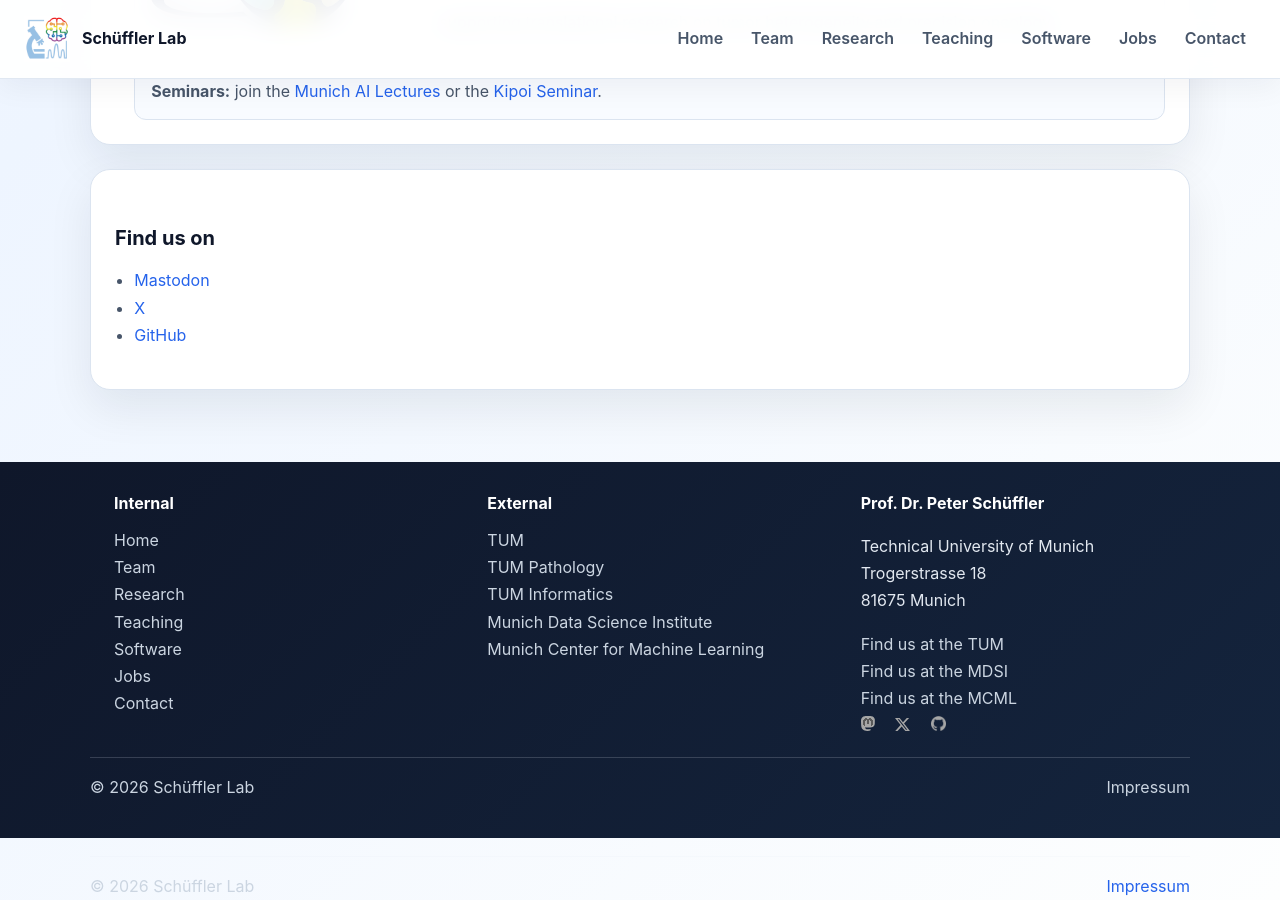
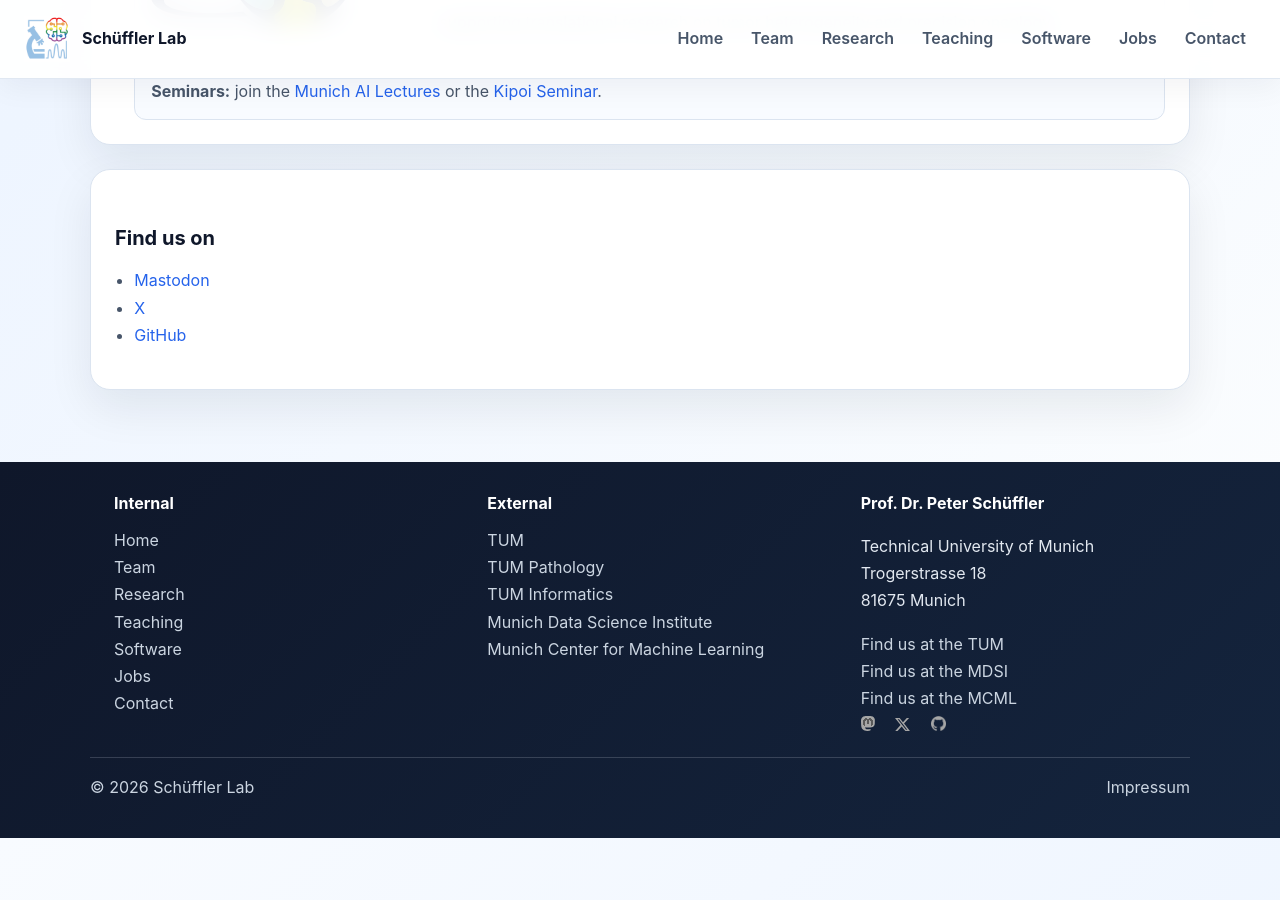
Before and after one commit to schuefflerlab/schuefflerlab.github.io, a Jekyll site: the page built from index.html, in a window 1280 px wide and 900 px high, scrolled down 1484 px. Built offline with Jekyll 4.4.1, drawn with Linux system fonts in a browser that asks for light colours; after the commit the page ends 2322 px from its top, so only the background shows below that.

Commit message:
fixed format

```diff
--- a/_layouts/layout.html
+++ b/_layouts/layout.html
@@ -1,5 +1,6 @@
 <!DOCTYPE html>
 <html lang="en">
+
 <head>
   <meta charset="utf-8" />
   <meta name="viewport" content="width=device-width,initial-scale=1" />
@@ -48,9 +56,22 @@
       background: linear-gradient(135deg, #f8fbff 0%, #eef5ff 45%, #fdfefe 100%);
       line-height: 1.7;
     }
-      a { color: var(--accent); text-decoration: none; }
-      a:hover { color: var(--accent-strong); }
-      .site-shell { min-height: 100vh; display: flex; flex-direction: column; }
+
+    a {
+      color: var(--accent);
+      text-decoration: none;
+    }
+
+    a:hover {
+      color: var(--accent-strong);
+    }
+
+    .site-shell {
+      min-height: 100vh;
+      display: flex;
+      flex-direction: column;
+    }
+
     .site-header {
       position: sticky;
       top: 0;
@@ -65,9 +86,30 @@
       border-bottom: 1px solid rgba(219, 228, 240, 0.85);
       box-shadow: 0 8px 30px rgba(15, 23, 42, 0.05);
     }
-      .header-brand { display: flex; align-items: center; gap: 12px; font-weight: 700; color: var(--text); }
-      .header-brand img { height: 46px; width: auto; display: block; }
-      .site-nav ul { list-style: none; margin: 0; padding: 0; display: flex; flex-wrap: wrap; gap: 8px; }
+
+    .header-brand {
+      display: flex;
+      align-items: center;
+      gap: 12px;
+      font-weight: 700;
+      color: var(--text);
+    }
+
+    .header-brand img {
+      height: 46px;
+      width: auto;
+      display: block;
+    }
+
+    .site-nav ul {
+      list-style: none;
+      margin: 0;
+      padding: 0;
+      display: flex;
+      flex-wrap: wrap;
+      gap: 8px;
+    }
+
     .site-nav a {
       padding: 8px 10px;
       border-radius: 999px;
@@ -75,9 +117,22 @@
       font-weight: 600;
       transition: background-color 0.2s ease, color 0.2s ease;
     }
-      .site-nav a:hover { background: var(--surface-soft); color: var(--accent); }
-      .page-content { flex: 1; padding: 36px 20px 72px; }
-      .content-shell { max-width: 1100px; margin: 0 auto; }
+
+    .site-nav a:hover {
+      background: var(--surface-soft);
+      color: var(--accent);
+    }
+
+    .page-content {
+      flex: 1;
+      padding: 36px 20px 72px;
+    }
+
+    .content-shell {
+      max-width: 1100px;
+      margin: 0 auto;
+    }
+
     .hero-card {
       display: grid;
       grid-template-columns: 1.1fr 0.9fr;
@@ -88,6 +143,7 @@
       border: 1px solid var(--border);
       box-shadow: var(--shadow);
     }
+
     .eyebrow {
       display: inline-block;
       margin: 0 0 8px;
@@ -97,13 +153,25 @@
       text-transform: uppercase;
       color: var(--accent);
     }
+
     .hero-card h1 {
       margin: 0 0 12px;
       font-size: clamp(2rem, 4vw, 3rem);
       line-height: 1.15;
     }
-      .hero-card p { color: var(--muted); margin: 0 0 12px; }
-      .hero-actions { display: flex; flex-wrap: wrap; gap: 12px; margin-top: 18px; }
+
+    .hero-card p {
+      color: var(--muted);
+      margin: 0 0 12px;
+    }
+
+    .hero-actions {
+      display: flex;
+      flex-wrap: wrap;
+      gap: 12px;
+      margin-top: 18px;
+    }
+
     .button {
       display: inline-flex;
       align-items: center;
@@ -113,10 +181,30 @@
       font-weight: 700;
       transition: transform 0.2s ease, box-shadow 0.2s ease;
     }
-      .button:hover { transform: translateY(-1px); }
-      .button.primary { background: var(--accent); color: white; box-shadow: 0 10px 24px rgba(37, 99, 235, 0.2); }
-      .button.secondary { background: white; color: var(--text); border: 1px solid var(--border); }
-      .hero-image { width: 100%; border-radius: 18px; box-shadow: 0 14px 32px rgba(15, 23, 42, 0.14); display: block; }
+
+    .button:hover {
+      transform: translateY(-1px);
+    }
+
+    .button.primary {
+      background: var(--accent);
+      color: white;
+      box-shadow: 0 10px 24px rgba(37, 99, 235, 0.2);
+    }
+
+    .button.secondary {
+      background: white;
+      color: var(--text);
+      border: 1px solid var(--border);
+    }
+
+    .hero-image {
+      width: 100%;
+      border-radius: 18px;
+      box-shadow: 0 14px 32px rgba(15, 23, 42, 0.14);
+      display: block;
+    }
+
     .panel {
       margin-top: 24px;
       padding: 24px;
@@ -125,7 +213,12 @@
       border: 1px solid var(--border);
       box-shadow: var(--shadow);
     }
-      .panel h2 { margin-top: 0; font-size: 1.25rem; }
+
+    .panel h2 {
+      margin-top: 0;
+      font-size: 1.25rem;
+    }
+
     .logo-grid {
       display: grid;
       grid-template-columns: repeat(auto-fit, minmax(140px, 1fr));
@@ -133,6 +226,7 @@
       align-items: center;
       margin-top: 16px;
     }
+
     .logo-grid a {
       display: flex;
       justify-content: center;
@@ -144,32 +238,125 @@
       background: var(--surface-soft);
       transition: transform 0.2s ease, box-shadow 0.2s ease;
     }
-      .logo-grid a:hover { transform: translateY(-2px); box-shadow: 0 10px 24px rgba(15, 23, 42, 0.08); }
-      .logo-grid img { max-width: 100%; max-height: 72px; width: auto; height: auto; object-fit: contain; }
-      .project-list { list-style: none; padding: 0; margin: 0; display: grid; gap: 12px; }
-      .project-list li { padding: 14px 16px; border-radius: 12px; background: var(--surface-soft); border: 1px solid var(--border); }
 
-      .search-input { width:100%; max-width:420px; padding:10px 14px; border:1px solid #d1d5db; border-radius:10px; margin-bottom:18px; }
-      .publications { max-width: 860px; margin: 0 auto; }
-      .publication-list { list-style:none; margin:0; padding:0; }
-      .publication-item { margin-bottom: 1.5rem; padding-bottom: 1.5rem; border-bottom: 1px solid #e5e7eb; }
-      .publication-item:last-child { border-bottom: none; padding-bottom: 0; margin-bottom: 0; }
-      .publication-title { font-weight: 700; margin: 0 0 0.25rem; }
-      .publication-meta { color:#4b5563; margin: 0.25rem 0 0.75rem; }
-      .publication-links a { color:#1d4ed8; text-decoration:none; margin-right: 1rem; }
-      .publication-links a:hover { text-decoration:underline; }
+    .logo-grid a:hover {
+      transform: translateY(-2px);
+      box-shadow: 0 10px 24px rgba(15, 23, 42, 0.08);
+    }
 
-      .content-shell h1, .content-shell h2, .content-shell h3 { color: var(--text); line-height: 1.25; }
-      .content-shell h1 { font-size: clamp(1.8rem, 3vw, 2.4rem); margin-top: 0; }
-      .content-shell h2 { font-size: 1.25rem; margin-top: 2rem; }
-      .content-shell p, .content-shell ul, .content-shell li { color: var(--muted); }
-      .content-shell ul { padding-left: 1.2rem; }
-      .content-shell img { max-width: 100%; height: auto; }
+    .logo-grid img {
+      max-width: 100%;
+      max-height: 72px;
+      width: auto;
+      height: auto;
+      object-fit: contain;
+    }
+
+    .project-list {
+      list-style: none;
+      padding: 0;
+      margin: 0;
+      display: grid;
+      gap: 12px;
+    }
+
+    .project-list li {
+      padding: 14px 16px;
+      border-radius: 12px;
+      background: var(--surface-soft);
+      border: 1px solid var(--border);
+    }
+
+    .search-input {
+      width: 100%;
+      max-width: 420px;
+      padding: 10px 14px;
+      border: 1px solid #d1d5db;
+      border-radius: 10px;
+      margin-bottom: 18px;
+    }
+
+    .publications {
+      max-width: 860px;
+      margin: 0 auto;
+    }
+
+    .publication-list {
+      list-style: none;
+      margin: 0;
+      padding: 0;
+    }
+
+    .publication-item {
+      margin-bottom: 1.5rem;
+      padding-bottom: 1.5rem;
+      border-bottom: 1px solid #e5e7eb;
+    }
+
+    .publication-item:last-child {
+      border-bottom: none;
+      padding-bottom: 0;
+      margin-bottom: 0;
+    }
+
+    .publication-title {
+      font-weight: 700;
+      margin: 0 0 0.25rem;
+    }
+
+    .publication-meta {
+      color: #4b5563;
+      margin: 0.25rem 0 0.75rem;
+    }
+
+    .publication-links a {
+      color: #1d4ed8;
+      text-decoration: none;
+      margin-right: 1rem;
+    }
+
+    .publication-links a:hover {
+      text-decoration: underline;
+    }
+
+    .content-shell h1,
+    .content-shell h2,
+    .content-shell h3 {
+      color: var(--text);
+      line-height: 1.25;
+    }
+
+    .content-shell h1 {
+      font-size: clamp(1.8rem, 3vw, 2.4rem);
+      margin-top: 0;
+    }
+
+    .content-shell h2 {
+      font-size: 1.25rem;
+      margin-top: 2rem;
+    }
+
+    .content-shell p,
+    .content-shell ul,
+    .content-shell li {
+      color: var(--muted);
+    }
+
+    .content-shell ul {
+      padding-left: 1.2rem;
+    }
+
+    .content-shell img {
+      max-width: 100%;
+      height: auto;
+    }
+
     .site-footer {
       padding: 28px 20px 36px;
       background: linear-gradient(135deg, #0f172a 0%, #14243d 100%);
       color: #e2e8f0;
     }
+
     .footer-grid {
       max-width: 1100px;
       margin: 0 auto;
@@ -177,11 +364,32 @@
       grid-template-columns: repeat(auto-fit, minmax(220px, 1fr));
       gap: 20px;
     }
-      .footer-grid div { margin: 0 24px; }
-      .site-footer h2 { font-size: 1rem; margin: 0 0 10px; color: white; }
-      .site-footer ul { list-style: none; padding: 0; margin: 0; display: grid; }
-      .site-footer a { color: #cbd5e1; }
-      .site-footer a:hover { color: white; }
+
+    .footer-grid div {
+      margin: 0 24px;
+    }
+
+    .site-footer h2 {
+      font-size: 1rem;
+      margin: 0 0 10px;
+      color: white;
+    }
+
+    .site-footer ul {
+      list-style: none;
+      padding: 0;
+      margin: 0;
+      display: grid;
+    }
+
+    .site-footer a {
+      color: #cbd5e1;
+    }
+
+    .site-footer a:hover {
+      color: white;
+    }
+
     .footer-meta {
       max-width: 1100px;
       margin: 18px auto 0;
@@ -193,15 +401,32 @@
       flex-wrap: wrap;
       color: #cbd5e1;
     }
-      .logo-inv { filter: grayscale(1) contrast(100) brightness(1) invert(65%); }
-      .logo-xsmall { max-height: 15px; max-width: 15px;}
+
+    .logo-inv {
+      filter: grayscale(1) contrast(100) brightness(1) invert(65%);
+    }
+
+    .logo-xsmall {
+      max-height: 15px;
+      max-width: 15px;
+    }
+
     @media (max-width: 780px) {
-        .site-header { align-items: flex-start; }
-        .site-nav { width: 100%; }
-        .hero-card { grid-template-columns: 1fr; }
+      .site-header {
+        align-items: flex-start;
+      }
+
+      .site-nav {
+        width: 100%;
+      }
+
+      .hero-card {
+        grid-template-columns: 1fr;
+      }
     }
   </style>
 </head>
+
 <body>
   <div class="site-shell">
     <header class="site-header">
@@ -265,19 +490,16 @@
             <li><a href="https://www.professoren.tum.de/schueffler-peter">Find us at the TUM</a></li>
             <li><a href="https://www.mdsi.tum.de/mdsi/ueber-uns/kernmitglieder/#c390">Find us at the MDSI</a></li>
             <li><a href="https://mcml.ai/research/areac/">Find us at the MCML</a></li>
-                <li><a href="https://mastodon.social/@@schuefflerlab" target="_blank"><img src="{{ '/assets/images/mastodon.svg' | relative_url }}" class="logo-xsmall logo-inv" title="Mastodon" /></a>&emsp;
-                    <a href="https://x.com/schuefflerlab" target="_blank"><img src="{{ '/assets/images/X_logo_2023.svg' | relative_url }}" class="logo-xsmall logo-inv" title="X" /></a>&emsp;
-                    <a href="https://github.com/schuefflerlab" target="_blank"><img src="{{ '/assets/images/github.png' | relative_url }}" class="logo-xsmall logo-inv" title="Github" /></a></li>
-              </ul>
-            </div>
-        </div>
-
-        <div class="footer-meta">
-          <span>&copy; {{ site.time | date: "%Y" }} Schüffler Lab</span>
-          <a href="{{ '/impressum' | relative_url }}">Impressum</a>
-        </div>
-      </footer>
-    </div>
+            <li><a href="https://mastodon.social/@@schuefflerlab" target="_blank"><img
+                  src="{{ '/assets/images/mastodon.svg' | relative_url }}" class="logo-xsmall logo-inv"
+                  title="Mastodon" /></a>&emsp;
+              <a href="https://x.com/schuefflerlab" target="_blank"><img
+                  src="{{ '/assets/images/X_logo_2023.svg' | relative_url }}" class="logo-xsmall logo-inv"
+                  title="X" /></a>&emsp;
+              <a href="https://github.com/schuefflerlab" target="_blank"><img
+                  src="{{ '/assets/images/github.png' | relative_url }}" class="logo-xsmall logo-inv"
+                  title="Github" /></a>
+            </li>
           </ul>
         </div>
       </div>
@@ -289,4 +511,5 @@
     </footer>
   </div>
 </body>
+
 </html>
```
Also changed, not shown: other parts of _layouts/layout.html (+11 -4 lines). Lines whose indentation alone changed are shown as unchanged.
